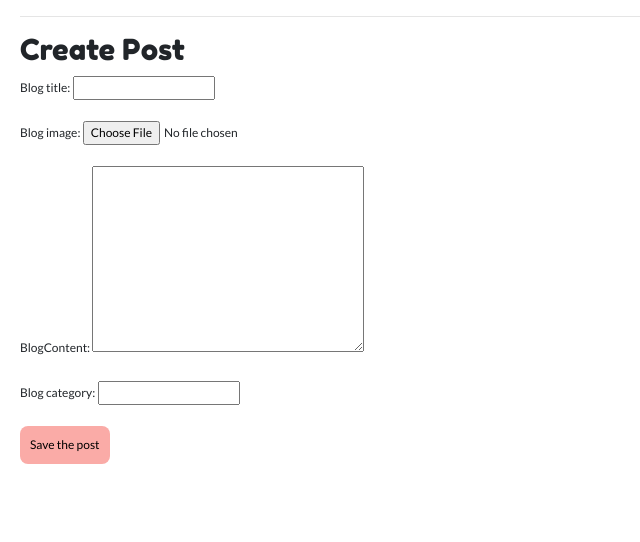
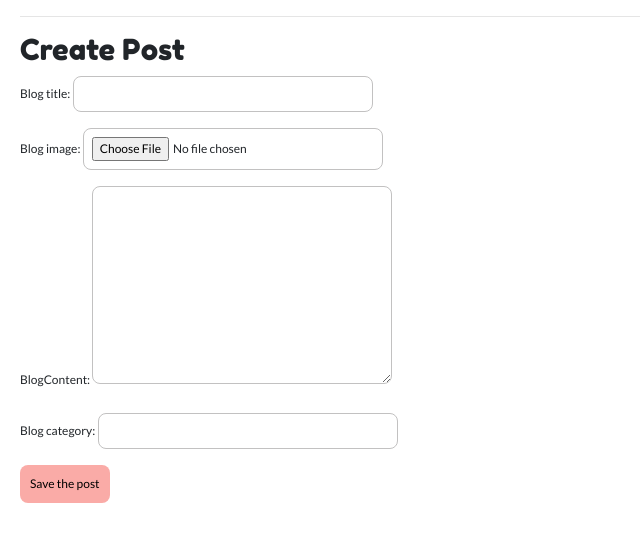
Before and after one commit to Priyanka7011/virtuwoof, a Django app: page /new in a window 1280 px wide. Shown: the part 116-658 px from the top of the page, without its empty margins (0-640 px from the left). Run offline with Django 3.2, Linux system fonts and the light colour scheme; some libraries are stand-ins or nearby versions.

Commit message:
create post  updated

```diff
--- a/project/mainApp/templates/createPost.html
+++ b/project/mainApp/templates/createPost.html
@@ -29,7 +29,12 @@
                 font-family:'Fredoka One';
                 font-size:29px;
             }
-
+            .customTextField{
+                    width:300px;
+                    padding:8px;
+                    border-radius: 8px;
+                    border:1px solid rgb(194, 193, 193);
+                }
             .form_wrapper{
                display: flex;
                justify-content: center;
```
